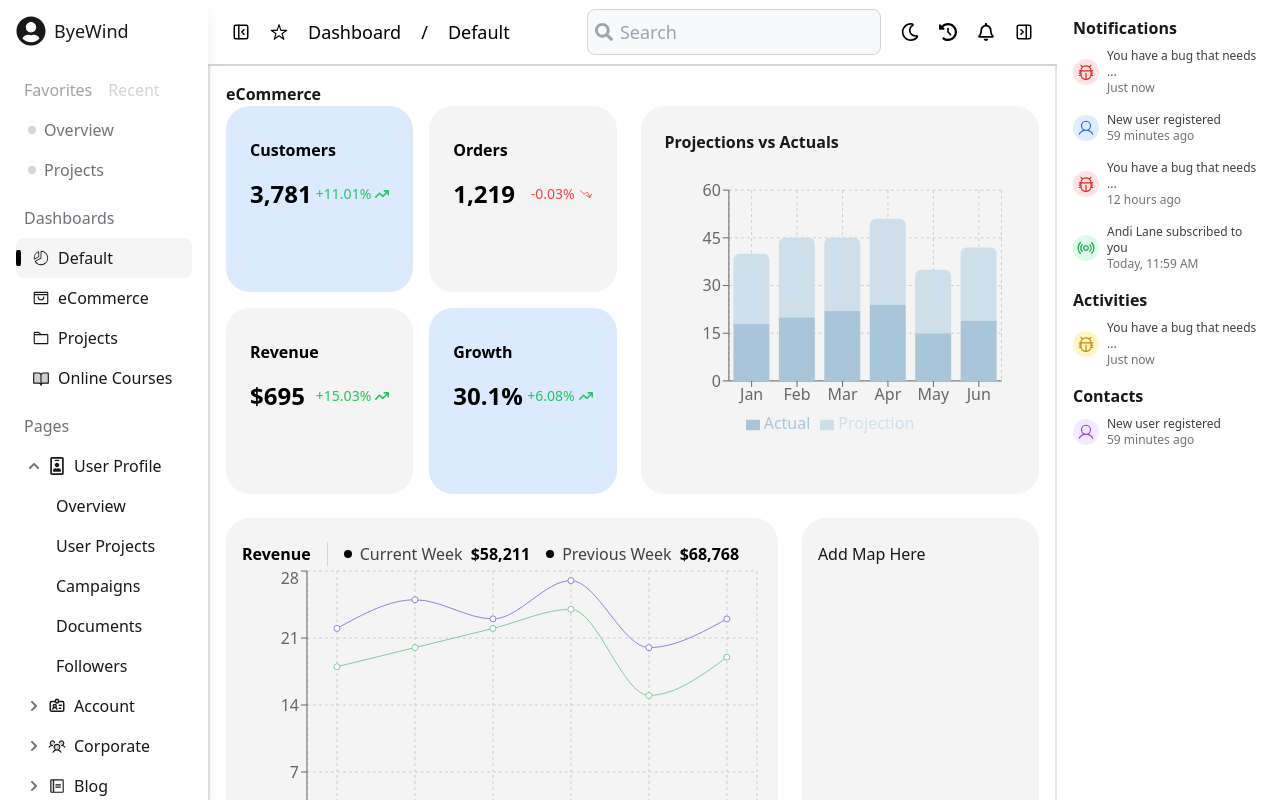
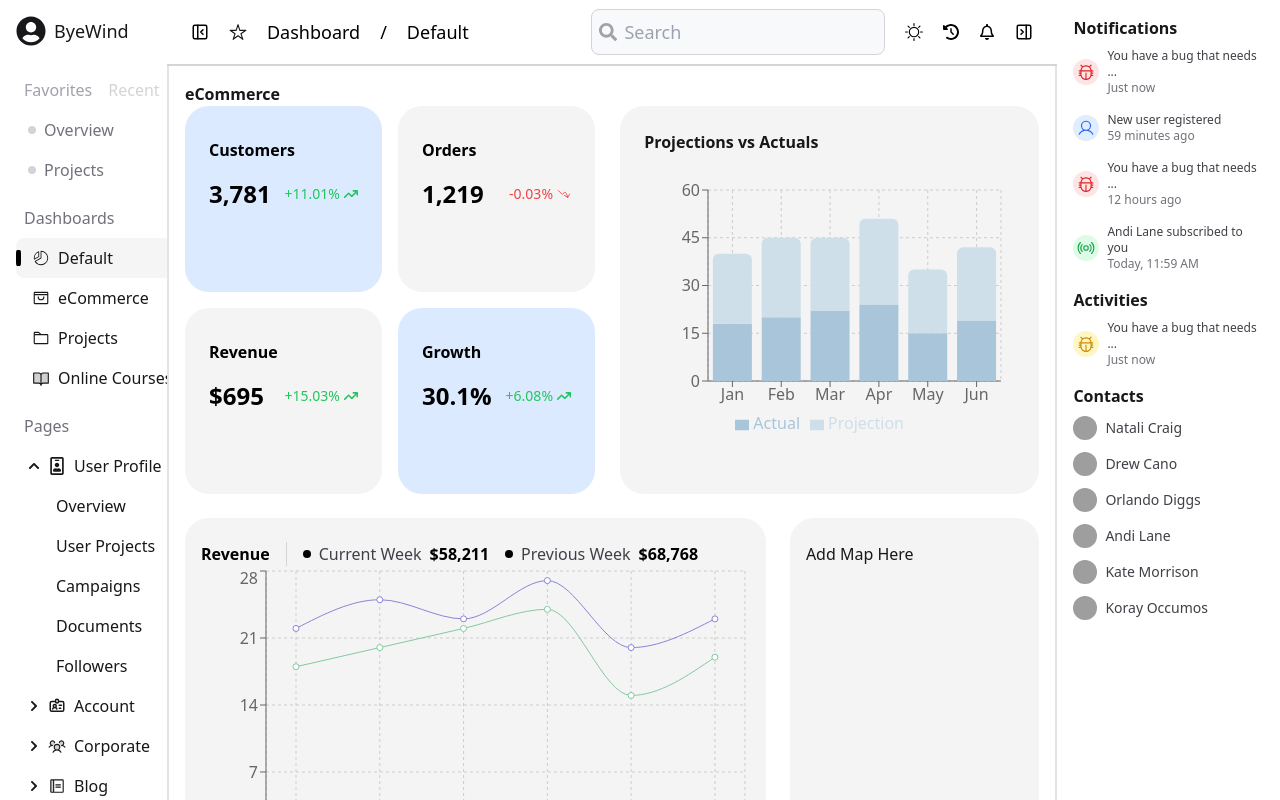
Before and after one commit to anshshah23/byewind-dashboard, a React (Vite) app: page / in a window 1280 px wide. Both pictures are taken after a click on the element "User Profile". Built offline with nearby package versions, Linux system fonts and the light colour scheme; grey boxes are pictures that could not be loaded.

Commit message:
Final touchup complete

```diff
--- a/src/components/Header.jsx
+++ b/src/components/Header.jsx
@@ -7,10 +7,25 @@ import { FaRegBell, FaSearch } from "react-icons/fa";
 import { FaRegMoon } from "react-icons/fa";
 import { Link } from "react-router-dom";
 import { useAuth } from './Context';
+import { useState } from "react";
+
 
 export default function Header() {
     const { setIsLeftClose, setIsRightClose, isLeftClose, isRightClose, isDarkMode, setIsDarkMode } = useAuth();
     const [fade, setFade] = React.useState(false);
+    const [isFilled, setIsFilled] = useState(false);
+    const [animate, setAnimate] = useState(false);
+    const [rotate, setRotate] = useState(false);
+
+    const handleClockClick = () => {
+        setRotate(true);
+        setTimeout(() => setRotate(false), 1000); // Reset after 1000ms
+    };
+
+    const handleBellClick = () => {
+        setAnimate(true);
+        setTimeout(() => setAnimate(false), 800); // Reset animation after 800ms
+    };
 
     const toggleDarkMode = () => {
         setFade(true);
@@ -20,15 +35,23 @@ export default function Header() {
         }, 300);
     };
 
+    const handleClick = () => {
+        setIsFilled(!isFilled);
+    };
+
     return (
         <div className={`w-full h-8 px-6 text-lg border-b-2 p-8 flex justify-between
             ${isDarkMode ? 'bg-zinc-900 border-zinc-700 text-white fade-in' : 'bg-white border-zinc-300 text-black fade-out'}
             ${fade ? 'fade-out' : ''}`}>
             <div className='flex items-center gap-x-5'>
                 <LuPanelLeftClose onClick={() => { setIsLeftClose(!isLeftClose) }} />
-                <IoStarOutline />
+                <IoStarOutline
+                    onClick={handleClick}
+                    className={`cursor-pointer ${isDarkMode ? (isFilled ? 'text-yellow-500 fade-in' : 'text-white fade-in' ) : (isFilled ? 'text-yellow-500 fade-out' : 'text-zinc-900 fade-out') }`}
+                    style={{ fontSize: '18px' }}
+                />
                 <span>
-                    <Link to='/' className={`${isDarkMode ? 'text-white' : 'text-black'}`}>Dashboard</Link>
+                    <Link to='/' className={`${isDarkMode ? 'text-white fade-in' : 'text-black fade-out'}`}>Dashboard</Link>
                 </span>
                 <span >/</span>
                 <span>Default</span>
@@ -45,10 +68,18 @@ export default function Header() {
                 </div>
                 {
                     isDarkMode ? <GoSun onClick={toggleDarkMode} className="cursor-pointer" /> :
-                    <FaRegMoon onClick={toggleDarkMode} className="cursor-pointer" />
+                        <GoSun onClick={toggleDarkMode} className="cursor-pointer" />
                 }
-                <FaClockRotateLeft />
-                <FaRegBell />
+                <FaClockRotateLeft
+                    onClick={handleClockClick}
+                    className={`cursor-pointer transition-transform duration-200 ${rotate ? 'rotate-animation' : ''}`}
+                    style={{ fontSize: '16px' }}
+                />
+                <FaRegBell
+                    onClick={handleBellClick}
+                    className={`cursor-pointer transition-transform duration-200 ${animate ? 'animate-bell' : ''}`}
+                    style={{ fontSize: '16px' }}
+                />
                 <LuPanelRightClose onClick={() => { setIsRightClose(!isRightClose) }} />
             </div>
         </div>
--- a/src/components/RightBar.jsx
+++ b/src/components/RightBar.jsx
@@ -1,5 +1,4 @@
-import { div } from "framer-motion/client";
-import React from "react";
+import { motion } from "framer-motion";
 import { PiBugBeetle, PiUser, PiBroadcast } from "react-icons/pi";
 import { useAuth } from "./Context";
 
@@ -12,73 +11,120 @@ const notifications = [
 
 export default function Sidebar() {
     const { isRightClose, setIsRightClose, isDarkMode } = useAuth();
-    const [fade, setFade] = React.useState(false);
 
+    // Animation variants
+    const sidebarVariants = {
+        open: { width: '20rem', opacity: 1, transition: { duration: 0.5, ease: "easeInOut" } },
+        closed: { width: '0rem', opacity: 0, transition: { duration: 0.5, ease: "easeInOut" } },
+    };
+
+    const notificationVariants = {
+        hidden: { opacity: 0, y: -10 },
+        visible: (index) => ({
+            opacity: 1,
+            y: 0,
+            transition: {
+                delay: index * 0.1, // Stagger effect
+                duration: 0.2,
+                ease: "easeInOut"
+            }
+        })
+    };
+
+    const contactsData = [
+        { user: 'Natali Craig' },
+        { user: 'Drew Cano' },
+        { user: 'Orlando Diggs' },
+        { user: 'Andi Lane' },
+        { user: 'Kate Morrison' },
+        { user: 'Koray Occumos' },
+    ];
 
     return (
-        <div className={`${isRightClose ? 'hidden' : 'block'} w-80 h-screen p-4 font-sans overflow-scroll
-            ${isDarkMode ? 'bg-zinc-900 text-zinc-300 fade-in' : 'bg-white text-zinc-700 fade-out'} ${fade ? 'fade-out' : ''}`}>
-            {/* Notifications Section */}
+        <motion.div
+            variants={sidebarVariants}
+            initial="closed"
+            animate={isRightClose ? "closed" : "open"}
+            className={`h-screen font-sans overflow-hidden
+                ${isDarkMode ? 'bg-zinc-900 text-zinc-300 fade-in' : 'bg-white text-zinc-700 fade-out'}`}
+        >
+            <div className="p-4">
                 <div>
-                <h2 className={`font-bold text-md mb-2 ${isDarkMode ? 'text-zinc-100' : 'text-zinc-900'}`}>Notifications</h2>
+                    <h2 className={`font-bold text-md mb-2 ${isDarkMode ? 'text-zinc-100 fade-in' : 'text-zinc-900 fade-out'}`}>Notifications</h2>
                     <ul>
                         {notifications.map((notif, index) => (
-                        <li key={index} className="flex items-center justify-start mb-4">
+                            <motion.li
+                                key={index}
+                                variants={notificationVariants}
+                                initial="hidden"
+                                animate="visible"
+                                custom={index}
+                                className="flex items-center justify-start mb-4"
+                            >
                                 {notif.type === "bug" && (
-                                <div className={`p-1 rounded-full ${isDarkMode ? 'bg-red-600/20' : 'bg-red-200/50'} mr-2`}>
-                                    <PiBugBeetle className={`${isDarkMode ? 'text-red-400' : 'text-red-600'}`} style={{ fontSize: '18px' }} />
+                                    <div className={`p-1 rounded-full ${isDarkMode ? 'bg-red-600/20 fade-in' : 'bg-red-200/50 fade-out'} mr-2`}>
+                                        <PiBugBeetle className={`${isDarkMode ? 'text-red-400 fade-in' : 'text-red-600 fade-out'}`} style={{ fontSize: '18px' }} />
                                     </div>
                                 )}
                                 {notif.type === "user" && (
-                                <div className={`p-1 rounded-full ${isDarkMode ? 'bg-blue-600/20' : 'bg-blue-200/50'} mr-2`}>
-                                    <PiUser className={`${isDarkMode ? 'text-blue-400' : 'text-blue-600'}`} style={{ fontSize: '18px' }} />
+                                    <div className={`p-1 rounded-full ${isDarkMode ? 'bg-blue-600/20 fade-in' : 'bg-blue-200/50 fade-out'} mr-2`}>
+                                        <PiUser className={`${isDarkMode ? 'text-blue-400 fade-in' : 'text-blue-600 fade-out'}`} style={{ fontSize: '18px' }} />
                                     </div>
                                 )}
                                 {notif.type === "subscribe" && (
-                                <div className={`p-1 rounded-full ${isDarkMode ? 'bg-green-600/20' : 'bg-green-200/50'} mr-2`}>
-                                    <PiBroadcast className={`${isDarkMode ? 'text-green-400' : 'text-green-600'}`} style={{ fontSize: '18px' }} />
+                                    <div className={`p-1 rounded-full ${isDarkMode ? 'bg-green-600/20 fade-in' : 'bg-green-200/50 fade-out'} mr-2`}>
+                                        <PiBroadcast className={`${isDarkMode ? 'text-green-400 fade-in' : 'text-green-600 fade-out'}`} style={{ fontSize: '18px' }} />
                                     </div>
                                 )}
                                 <div className="">
                                     <p className="text-xs">{notif.message}</p>
-                                <p className={`text-xs ${isDarkMode ? 'text-zinc-400' : 'text-zinc-500'}`}>{notif.time}</p>
+                                    <p className={`text-xs ${isDarkMode ? 'text-zinc-400 fade-in' : 'text-zinc-500 fade-out'}`}>{notif.time}</p>
                                 </div>
-                        </li>
+                            </motion.li>
                         ))}
                     </ul>
                 </div>
-
-            {/* Activities Section */}
                 <div>
-                <h2 className={`font-bold text-md mb-2 ${isDarkMode ? 'text-zinc-100' : 'text-zinc-900'}`}>Activities</h2>
+                    <h2 className={`font-bold text-md mb-2 ${isDarkMode ? 'text-zinc-100 fade-in' : 'text-zinc-900 fade-out'}`}>Activities</h2>
                     <ul>
                         <li className="flex items-center justify-start mb-4">
-                        <div className={`p-1 rounded-full ${isDarkMode ? 'bg-yellow-600/20' : 'bg-yellow-200/50'} mr-2`}>
-                            <PiBugBeetle className={`${isDarkMode ? 'text-yellow-400' : 'text-yellow-600'}`} style={{ fontSize: '18px' }} />
+                            <div className={`p-1 rounded-full ${isDarkMode ? 'bg-yellow-600/20 fade-in' : 'bg-yellow-200/50 fade-out'} mr-2`}>
+                                <PiBugBeetle className={`${isDarkMode ? 'text-yellow-400 fade-in' : 'text-yellow-600 fade-out'}`} style={{ fontSize: '18px' }} />
                             </div>
                             <div className="">
                                 <p className="text-xs">You have a bug that needs ...</p>
-                            <p className={`text-xs ${isDarkMode ? 'text-zinc-400' : 'text-zinc-500'}`}>Just now</p>
+                                <p className={`text-xs ${isDarkMode ? 'text-zinc-400 fade-in' : 'text-zinc-500 fade-out'}`}>Just now</p>
                             </div>
                         </li>
                     </ul>
                 </div>
-
-            {/* Contacts Section */}
                 <div>
-                <h2 className={`font-bold text-md mb-2 ${isDarkMode ? 'text-zinc-100' : 'text-zinc-900'}`}>Contacts</h2>
+                    <h2 className={`font-bold text-md mb-2 ${isDarkMode ? 'text-zinc-100 fade-in' : 'text-zinc-900 fade-out'}`}>Contacts</h2>
                     <ul>
-                    <li className="flex items-center justify-start mb-4">
-                        <div className={`p-1 rounded-full ${isDarkMode ? 'bg-purple-600/20' : 'bg-purple-200/50'} mr-2`}>
-                            <PiUser className={`${isDarkMode ? 'text-purple-400' : 'text-purple-600'}`} style={{ fontSize: '18px' }} />
+                        {contactsData.map((contact, index) => (
+                            <motion.li
+                                key={index}
+                                variants={notificationVariants}
+                                initial="hidden"
+                                animate="visible"
+                                custom={index}
+                                className="flex items-center justify-start mb-3"
+                            >
+                                <div className={`rounded-full ${isDarkMode ? 'bg-purple-600/20 fade-in' : 'bg-purple-200/50 fade-out'} mr-2`}>
+                                    <img
+                                        src={`https://i.pravatar.cc/30?img=${index + 20}`}
+                                        alt="avatar"
+                                        className="w-6 h-6 rounded-full"
+                                    />
                                 </div>
                                 <div className="">
-                            <p className="text-xs">New user registered</p>
-                            <p className={`text-xs ${isDarkMode ? 'text-zinc-400' : 'text-zinc-500'}`}>59 minutes ago</p>
+                                    <p className="text-sm">{contact.user}</p>
                                 </div>
-                    </li>
+                            </motion.li>
+                        ))}
                     </ul>
                 </div>
             </div>
+        </motion.div>
     );
 }
--- a/src/components/Sidebar.jsx
+++ b/src/components/Sidebar.jsx
@@ -1,5 +1,4 @@
 import { useState } from "react";
-import React from "react";
 import {
     FaChevronDown,
     FaChevronRight,
@@ -17,6 +16,7 @@ import {
     PiChatsTeardropDuotone
 } from "react-icons/pi";
 import { useAuth } from "./Context";
+import { motion, AnimatePresence } from 'framer-motion';
 
 const menus = {
     ProfileMenu: ['Overview', 'User Projects', 'Campaigns', 'Documents', 'Followers'],
@@ -32,29 +32,40 @@ function ExpandableMenu({ label, Icon, menuItems, activeTab, setActiveTab, isDar
     return (
         <li className="cursor-pointer">
             <div
-                className={`flex text-md py-2 pl-3 rounded-lg items-center transition-colors duration-300 ${isDarkMode ? 'hover:bg-zinc-700' : 'hover:bg-zinc-200'}`}
+                className={`flex text-md py-2 pl-3 rounded-lg items-center transition-colors duration-300 ${isDarkMode ? 'hover:bg-zinc-700 fade-in' : 'hover:bg-zinc-200 fade-out'}`}
                 onClick={() => setIsOpen(!isOpen)}
             >
                 <span className={`transition-transform duration-500 ${isOpen ? 'rotate-180' : ''}`}>
                     {isOpen ? (
-                        <FaChevronDown className={`text-${isDarkMode ? 'zinc-400' : 'zinc-500'}`} style={{ fontSize: '12px' }} />
+                        <FaChevronDown className={`text-${isDarkMode ? 'zinc-400 fade-in' : 'fade-out zinc-500'}`} style={{ fontSize: '12px' }} />
                     ) : (
-                        <FaChevronRight className={`text-${isDarkMode ? 'zinc-400' : 'zinc-500'}`} style={{ fontSize: '12px' }} />
+                        <FaChevronRight className={`text-${isDarkMode ? 'zinc-400 fade-in' : 'fade-out zinc-500'}`} style={{ fontSize: '12px' }} />
                     )}
                 </span>
-                <Icon className={`mx-2 text-${isDarkMode ? 'zinc-300' : 'zinc-800'}`} style={{ fontSize: '18px' }} />
-                <span className={`text-${isDarkMode ? 'zinc-300' : 'zinc-800'} text-md font-normal`}>{label}</span>
+                <Icon className={`mx-2 text-${isDarkMode ? 'zinc-300 fade-in' : 'fade-out zinc-800'}`} style={{ fontSize: '18px' }} />
+                <span className={`text-${isDarkMode ? 'zinc-300 fade-in' : 'fade-out zinc-800'} text-md font-normal`}>{label}</span>
             </div>
-            {isOpen && menuItems.map((item, index) => (
-                <ul key={index} className="text-md pl-6">
-                    <li
-                        className={`py-2 pl-4 cursor-pointer rounded-lg transition-colors duration-300 ${isDarkMode ? 'hover:bg-zinc-600' : 'hover:bg-zinc-300'} ${activeTab === item ? (isDarkMode ? 'active-tab-dark' : 'active-tab') : ''}`}
-                        onClick={() => setActiveTab(item)}
+            <AnimatePresence>
+                {isOpen && (
+                    <motion.ul
+                        initial={{ opacity: 0, height: 0 }}
+                        animate={{ opacity: 1, height: 'auto' }}
+                        exit={{ opacity: 0, height: 0 }}
+                        transition={{ duration: 0.3 }}
+                        className="text-md pl-6"
                     >
-                        {item}
-                    </li>
-                </ul>
-            ))}
+                        {menuItems.map((item, index) => (
+                            <motion.li
+                                key={index}
+                                className={`py-2 pl-4 cursor-pointer rounded-lg transition-colors duration-300 ${isDarkMode ? 'hover:bg-zinc-600 fade-in' : 'hover:bg-zinc-300'} ${activeTab === item ? (isDarkMode ? 'active-tab-dark' : 'active-tab') : ''}`}
+                                onClick={() => setActiveTab(item)}
+                            >
+                                {item}
+                            </motion.li>
+                        ))}
+                    </motion.ul>
+                )}
+            </AnimatePresence>
         </li>
     );
 }
@@ -72,11 +83,20 @@ export default function Sidebar() {
     const handleItemClickFavRecent = (item) => {
         setSelectedItem1(item);
     };
-    const [fade, setFade] = React.useState(false);
+
+    const sidebarVariants = {
+        open: { width: '15rem', opacity: 1, transition: { duration: 0.5, ease: "easeInOut" } },
+        closed: { width: '0rem', opacity: 0, transition: { duration: 0.5, ease: "easeInOut" } },
+    };
 
     return (
-        <div>
-            <div className={`w-52 ${isLeftClose ? 'hidden' : 'block'} transition-bg ${isDarkMode ? 'bg-zinc-900 text-zinc-300 fade-in' : 'bg-white text-zinc-900 fade-out'} h-screen p-4 font-sans overflow-scroll transition-transform duration-300 md:translate-x-0 fixed md:static top-0 left-0 z-50 shadow-lg ${fade ? 'fade-out' : ''}`}>
+        <motion.div
+            variants={sidebarVariants}
+            initial="closed"
+            animate={isLeftClose ? "closed" : "open"}
+            className={`h-screen font-sans overflow-hidden ${isDarkMode ? 'bg-zinc-900 text-zinc-300 fade-in' : 'bg-white text-zinc-700 fade-out'}`}
+        >
+            <div className={`w-52 ${isLeftClose ? 'hidden' : 'block'} transition-bg ${isDarkMode ? 'bg-zinc-900 text-zinc-300 fade-in' : 'bg-white text-zinc-900 fade-out'} h-screen p-4 font-sans overflow-scroll transition-transform duration-300 md:translate-x-0 fixed md:static top-0 left-0 z-50 shadow-lg`}>
                 <div className="flex items-center mb-8">
                     <FaUserCircle size={30} className={`mr-2 text-${isDarkMode ? 'zinc-300' : 'zinc-800'}`} />
                     <p className={`font-medium text-lg`}>ByeWind</p>
@@ -87,14 +107,14 @@ export default function Sidebar() {
                         <div className="mb-4 ml-2">
                             <div className="flex mb-2">
                                 <button
-                                    className={`mr-4 ${activeTab1 === "Favorites" ? (isDarkMode ? 'text-zinc-100' : "text-zinc-400") : "text-zinc-300"}`}
+                                    className={`mr-4 ${activeTab1 === "Favorites" ? (isDarkMode ? 'text-zinc-100 fade-in' : "fade-out text-zinc-400") : "text-zinc-300"}`}
                                     onClick={() => setActiveTab1("Favorites")}
                                 >
                                     Favorites
                                 </button>
                                 <button
-                                    className={`${activeTab1 === "Recent" ? (isDarkMode ? 'text-zinc-100' : "text-zinc-400") : "text-zinc-300"}`}
-                                    onClick={() => setActiveTab1("Recent")}
+                                    className={`${activeTab1 === "Recent" ? (isDarkMode ? 'text-zinc-100 fade-in' : 'fade-out text-zinc-400') : "text-zinc-300 fade-in"}`}
+                                    onClick ={() => setActiveTab1("Recent")}
                                 >
                                     Recent
                                 </button>
@@ -105,8 +125,8 @@ export default function Sidebar() {
                                         key={item}
                                         onClick={() => handleItemClickFavRecent(item)}
                                         className={`flex items-center text-md py-2 pl-1 cursor-pointer transition-colors duration-200 ease-in-out ${selectedItem1 === item
-                                            ? (isDarkMode ? 'bg-zinc-950 text-white' : 'bg-zinc-100 text-black')
-                                            : (isDarkMode ? 'hover:bg-zinc-800 text-white' : 'hover:bg-zinc-200 text-zinc-500')
+                                            ? (isDarkMode ? 'bg-zinc-950 text-white fade-in' : 'fade-out bg-zinc-100 text-black')
+                                            : (isDarkMode ? 'hover:bg-zinc-800 text-white fade-in' : 'fade-out hover:bg-zinc-200 text-zinc-500')
                                         } rounded-lg`}
                                     >
                                         <span className={`rounded-full h-2 w-2 ${selectedItem1 === item ? (isDarkMode ? 'bg-zinc-300' : 'bg-zinc-700') : 'bg-zinc-300'} mr-2`}></span> {item}
@@ -148,6 +168,6 @@ export default function Sidebar() {
                     </ul>
                 </div>
             </div>
-        </div>
+        </motion.div>
     );
 }
--- a/src/index.css
+++ b/src/index.css
@@ -85,3 +85,35 @@ body.transition-dark-mode {
     transform: translateX(0);
     opacity: 1;
 }
+
+@keyframes bellAnimation {
+    0%, 100% {
+        transform: rotate(0deg);
+    }
+    25% {
+        transform: rotate(30deg);
+    }
+    50% {
+        transform: rotate(-30deg);
+    }
+    75% {
+        transform: rotate(30deg);
+    }
+}
+
+.animate-bell {
+    animation: bellAnimation 0.8s ease forwards;
+}
+
+@keyframes rotateLeft {
+    0% {
+        transform: rotate(0deg);
+    }
+    100% {
+        transform: rotate(-360deg);
+    }
+}
+
+.rotate-animation {
+    animation: rotateLeft 1s ease forwards;
+}
```
Lines whose indentation alone changed are shown as unchanged.
